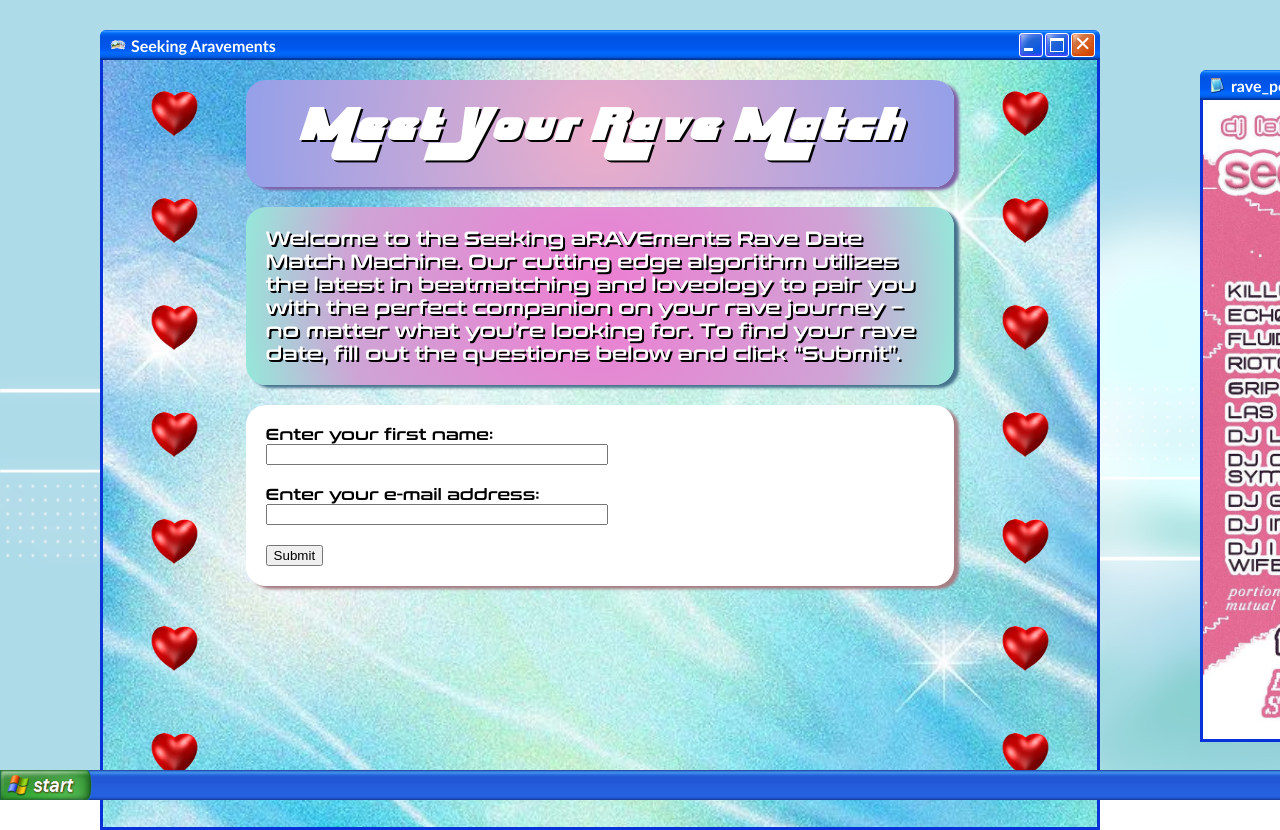
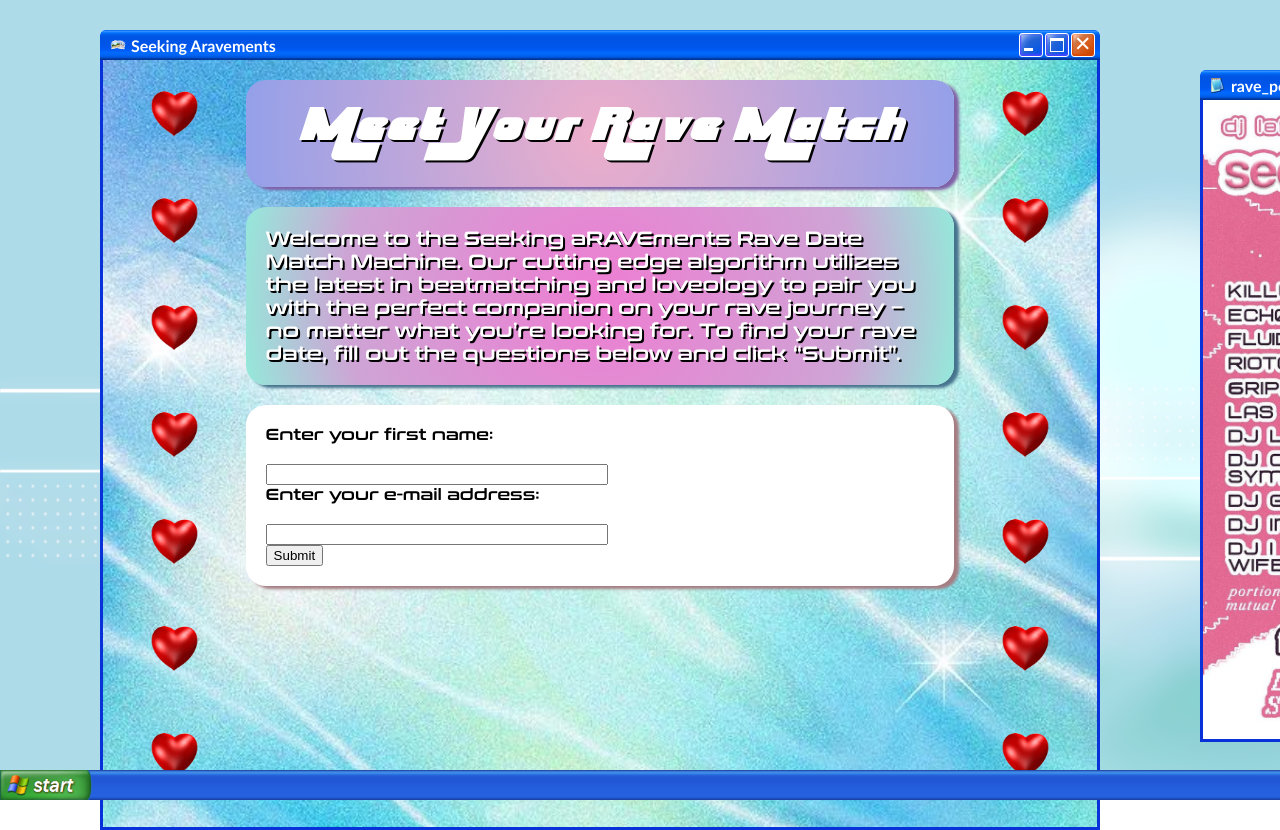
Before and after one commit to cal-kuhnen/seeking-aravements, a React (Create React App) app in the folder client/: page / in a window 1280 px wide. Shown: the top 830 px of the page. Built offline with nearby package versions, Linux system fonts and the light colour scheme.

Commit message:
heroku commit

```diff
--- a/client/src/components/Window/components/Raveform/components/Questions/questions.css
+++ b/client/src/components/Window/components/Raveform/components/Questions/questions.css
@@ -18,5 +18,5 @@ label {
 
 input.single-line-text {
   width: 50%;
-  margin-bottom: 20px;
+  margin-top: 20px;
 }
--- a/package.json
+++ b/package.json
@@ -5,7 +5,8 @@
   "main": "index.js",
   "scripts": {
     "test": "echo \"Error: no test specified\" && exit 1",
-    "start": "node server/index.ts"
+    "start": "node server/index.ts",
+    "build": "cd client && npm i && npm run build"
   },
   "keywords": [],
   "author": "",
@@ -16,5 +17,8 @@
   },
   "devDependencies": {
     "@types/node": "^18.11.18"
+  },
+  "engines": {
+    "node": "16.11.1"
   }
 }
```
